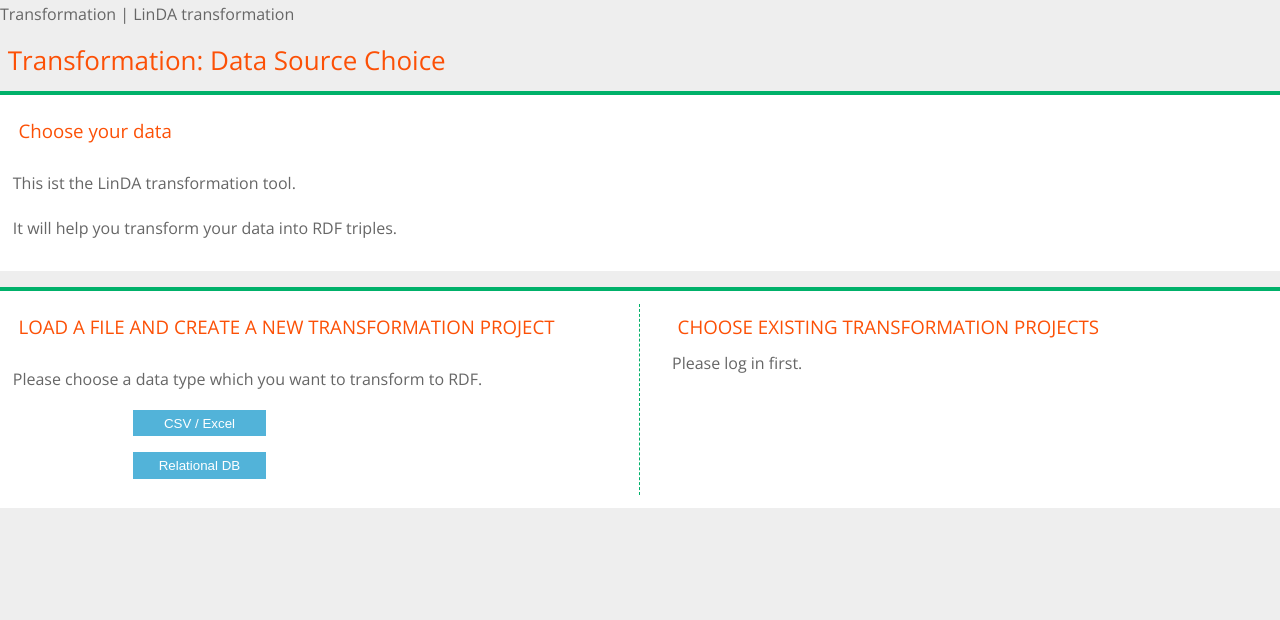
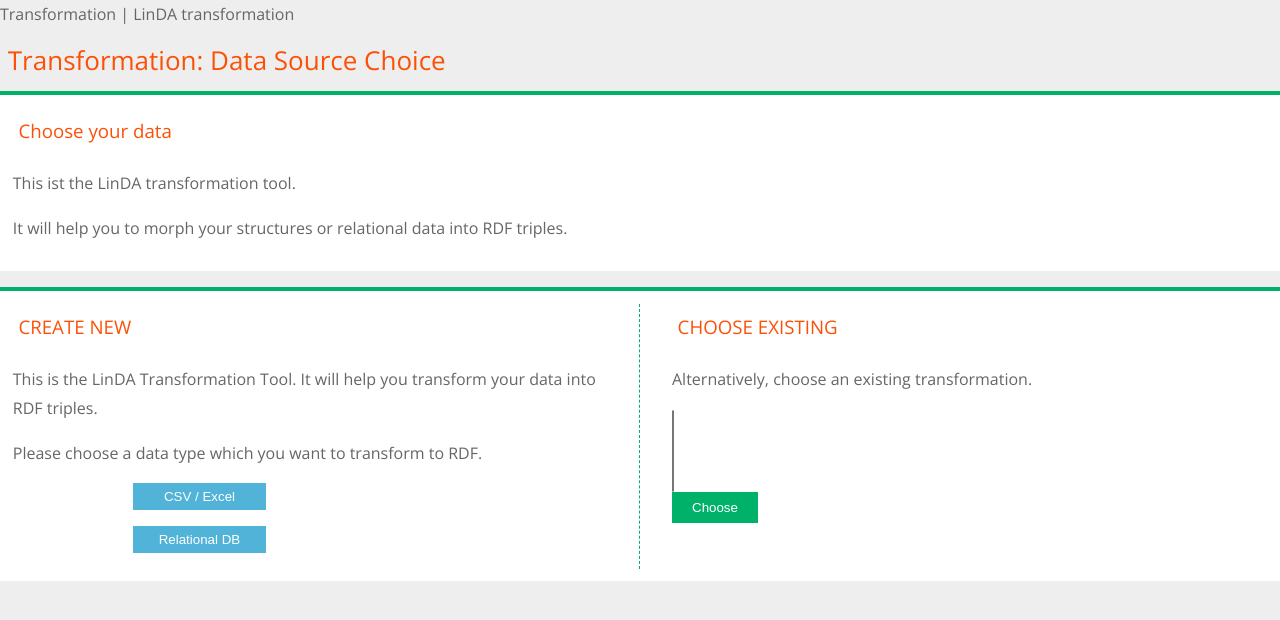
Before and after one commit to LinDA-tools/transformation, a Django app: template templates/transformation/data_choice.html in a window 1280 px wide. Shown: the top 620 px of the page. Run offline with Django 3.2, Linux system fonts and the light colour scheme; the template is opened without the code that fills it, so the values that code supplies are empty.

Commit message:
Revert "minor"
This reverts commit d6158b3fcdf82fab53becdeb16660ee681f73e28.

```diff
--- a/templates/transformation/data_choice.html
+++ b/templates/transformation/data_choice.html
@@ -9,14 +9,15 @@
 <div class="content no-minimize">
 	<h3>Choose your data</h3>
 	<p>This ist the LinDA transformation tool.</p>
-	<p>It will help you transform your data into RDF triples.</p>
+	<p>It will help you to morph your structures or relational data into RDF triples.</p>
 </div>
 
 
 
 	<div class="grid content">
 		<div class="col-5-10 left-side-box">
-			<h3>LOAD A FILE AND CREATE A NEW TRANSFORMATION PROJECT</h3>
+			<h3>CREATE NEW</h3>
+			<p>This is the LinDA Transformation Tool. It will help you transform your data into RDF triples.</p>
 			<p>Please choose a data type which you want to transform to RDF.</p>
 			<p>
 				<input type="button" value="CSV / Excel" class="datachoice" OnClick="window.location.href = 'csv/step/1';">
@@ -28,8 +29,8 @@
 
 		</div>
 		<div class="col-5-10 right-side-box">
-			<h3>CHOOSE EXISTING TRANSFORMATION PROJECTS</h3>
-            {% if user and not user.is_anonymous %}
+            {# if user and not user.is_anonymous #}
+			<h3>CHOOSE EXISTING</h3>
 			<p>Alternatively, choose an existing transformation.</p>
             <form method="post" action="csv/step/1">
             {% csrf_token %}
@@ -40,9 +41,7 @@
             </select><br>
 			<input type="submit" name="button_choose" id="id_button_choose" value="Choose">
             </form>
-            {% else %}
-            Please log in first.
-            {% endif %}
+            {# endif #}
 		</div>
 	</div>
 
```
